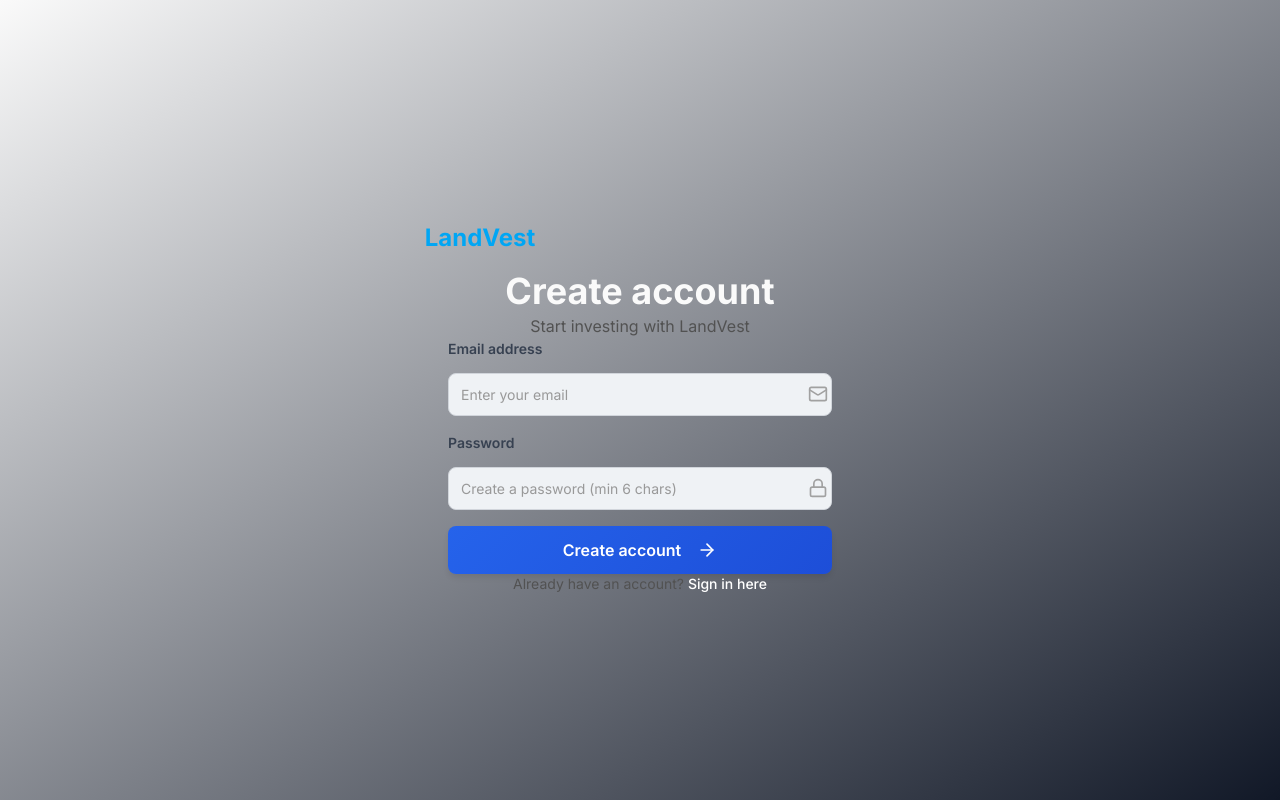
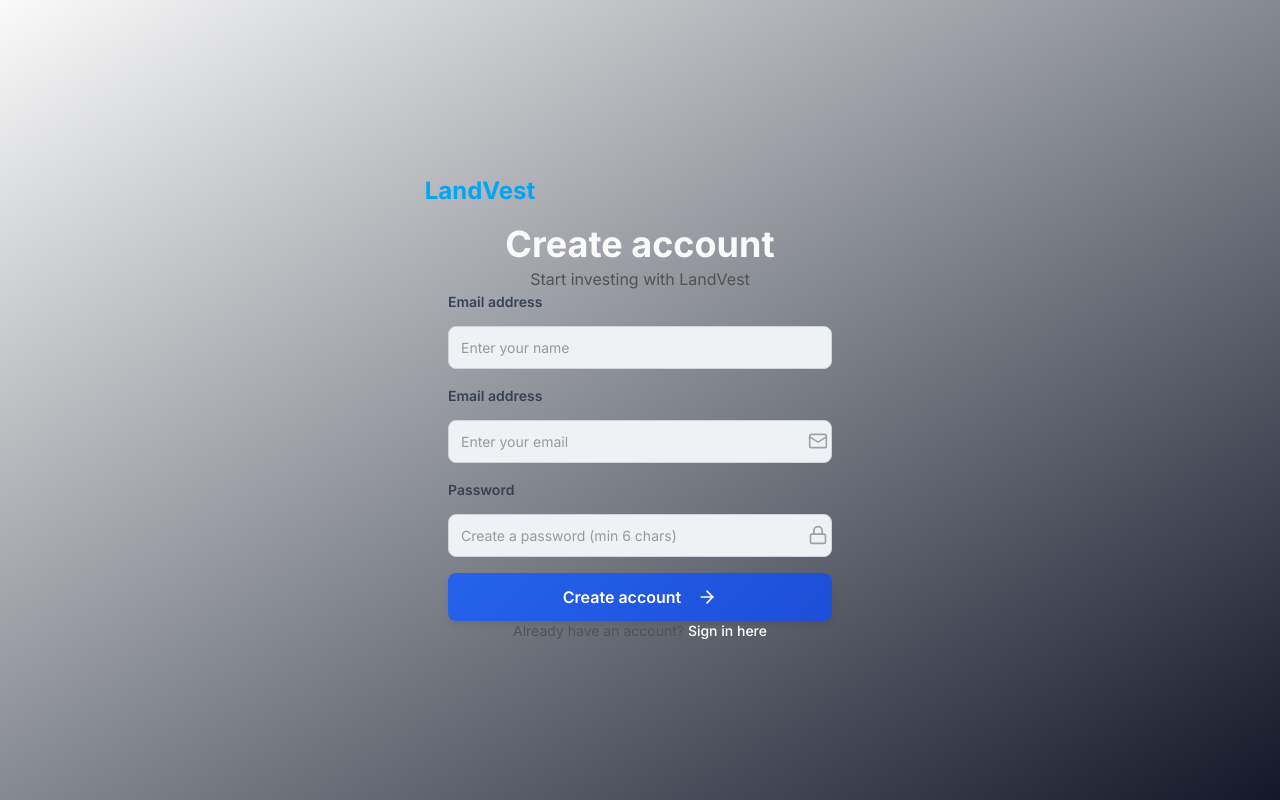
Before and after one commit to Adamuhalima/landvest, a React (Vite) app: page /signup in a window 1280 px wide. Built offline with nearby package versions, Linux system fonts and the light colour scheme; no server answers.

Commit message:
added pics to cloudinary

```diff
--- a/src/pages/Signup.jsx
+++ b/src/pages/Signup.jsx
@@ -5,6 +5,7 @@
 
 const Signup = () => {
   const [email, setEmail] = useState('');
+  const [name, setName] = useState('');
   const [password, setPassword] = useState('');
   const [loading, setLoading] = useState(false);
   const [error, setError] = useState('');
@@ -65,7 +66,30 @@
         )}
 
         <form className="mt-8 space-y-6" onSubmit={handleSubmit}>
+
+           {/* F.Name */}
+          <div className="form-group">
+            <label htmlFor="email" className="form-label">
+              Email address
+            </label>
+            <div className="relative">
+              {/* <div className="absolute inset-y-0 left-90 pl-3 flex items-center pointer-events-none">
+                <Mail className="h-4 sm:h-5 w-4 sm:w-5 text-neutral-400" />
+              </div> */}
+              <input
+                id="name"
+                name="name"
+                type="name"
+                required
+                className="form-input pl-10"
+                placeholder="Enter your name"
+                value={name}
+                onChange={(e) => setName(e.target.value)}
+              />
+            </div>
+          </div>
           {/* Email */}
+
           <div className="form-group">
             <label htmlFor="email" className="form-label">
               Email address
@@ -86,6 +110,7 @@
               />
             </div>
           </div>
+
 
           {/* Password */}
           <div className="form-group">
--- a/src/pages/about.jsx
+++ b/src/pages/about.jsx
@@ -73,14 +73,14 @@
       name: 'Adamu Mouminih',
       role: 'Founder & CEO',
       bio: 'Former real estate developer with 15+ years experience in the Cameroonian market. Passionate about democratizing property investment.',
-      image: 'src/assets/adamulinkin.jpeg',
+      image: 'https://res.cloudinary.com/dh7dv5804/image/upload/v1777116276/adamulinkin_lbqtcu.jpg',
       expertise: ['Real Estate Development', 'Investment Strategy', 'Market Analysis']
     },
     {
       name: 'Fongang Caleb',
       role: 'Chief Investment Officer',
       bio: 'Ex-investment banker with expertise in property valuation and portfolio management. Leads our property vetting process.',
-      image: 'src/assets/CALEB.jpg',
+      image: 'https://res.cloudinary.com/dh7dv5804/image/upload/v1777116366/CALEB_cqgpre.jpg',
 
       expertise: ['Financial Analysis', 'Risk Management', 'Portfolio Strategy']
     },
@@ -88,14 +88,14 @@
       name: 'El-Hajj Khalid Duni',
       role: 'Head of Operations',
       bio: 'Ensures smooth day-to-day operations and investor relations. Previously managed large-scale property portfolios.',
-      image: 'src/assets/Alhadjikhalid.jpg',
+      image: 'https://res.cloudinary.com/dh7dv5804/image/upload/v1777116374/Alhadjikhalid_tcew7u.jpg',
       expertise: ['Operations Management', 'Investor Relations', 'Property Management']
     },
     {
       name: 'Prof. Abdu Yerima',
       role: 'Legal & Compliance',
       bio: 'Real estate attorney ensuring all properties have clean titles and our platform complies with regulations.',
-      image: 'src/assets/Abduyerima.jpg',
+      image: 'https://res.cloudinary.com/dh7dv5804/image/upload/v1777116381/Abduyerima_abljo6.jpg',
       expertise: ['Property Law', 'Regulatory Compliance', 'Title Verification']
     }
   ];
--- a/src/pages/createListing.jsx
+++ b/src/pages/createListing.jsx
@@ -151,6 +151,9 @@
                 <option value="house">House</option>
                 <option value="villa">Villa</option>
                 <option value="office">Office</option>
+                <option value="land">Land</option>
+                <option value="rental">Rental</option>
+                <option value="commercial">Commercial</option>
               </select>
             </div>
 
```
Also changed, not shown: src/components/navbar.jsx (line endings or trailing spaces), src/pages/Login.jsx (line endings or trailing spaces).
